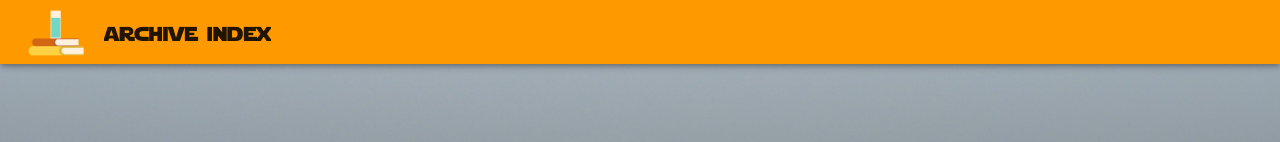
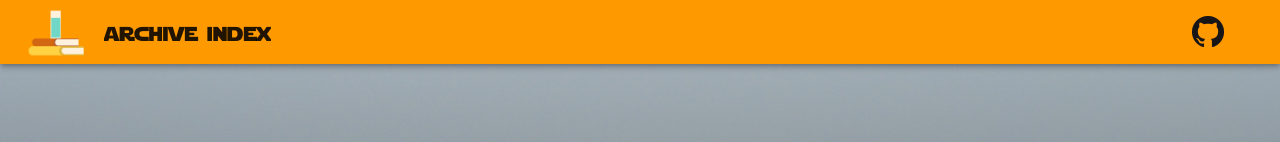
Before and after one commit to porrasZach/SW_Blog, a React (Create React App) app in the folder react/: page / in a window 1280 px wide. Shown: the top 142 px of the page. Built offline with nearby package versions, Linux system fonts and the light colour scheme.

Commit message:
github icon adjustment

```diff
--- a/react/src/Components/TopNav/TopNav.tsx
+++ b/react/src/Components/TopNav/TopNav.tsx
@@ -21,6 +21,7 @@ import ClickAwayListener from '@material-ui/core/ClickAwayListener';
 import { useAppSelector, useAppDispatch } from '../../redux/hooks';
 import { chooseUserToken } from '../../redux/slices/rootSlice';
 import milk from '../../assets/Images/milk.png';
+import github from '../../assets/Icons/github.png';
 
 
 export const sandTheme = createTheme({
@@ -113,6 +114,13 @@ const useStyles = makeStyles((theme: Theme) =>
     },
     toolbar_button: {
       marginLeft: 'auto',
+      marginRight: '2rem',
+			color: 'black',
+      fontFamily: 'Star Jedi',
+      textTransform: 'lowercase'
+    },
+    github: {
+      margin: '0',
 			color: 'black',
       fontFamily: 'Star Jedi',
       textTransform: 'lowercase'
@@ -226,6 +234,7 @@ export const TopNav = withRouter((props: TopNavProps) =>{
           ) : (
             null
           )}
+          <a className={classes.toolbar_button} href="https://github.com/zachPorras/mos-eisley-hosted"><img src={github} alt="github icon" /></a>
         </Toolbar>
         </AppBar>
         </ClickAwayListener>
```
Also changed, not shown: react/src/assets/Icons/github.png (added).
